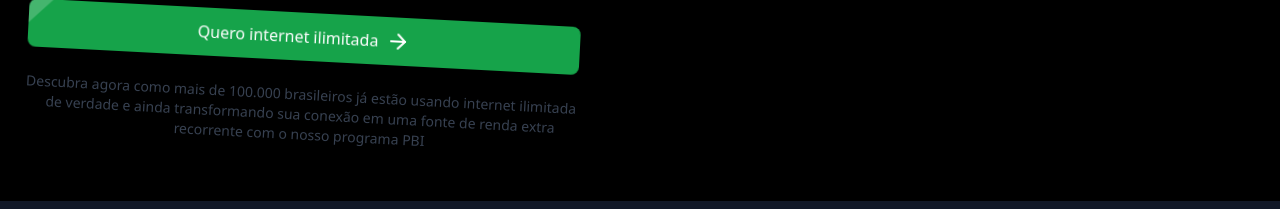
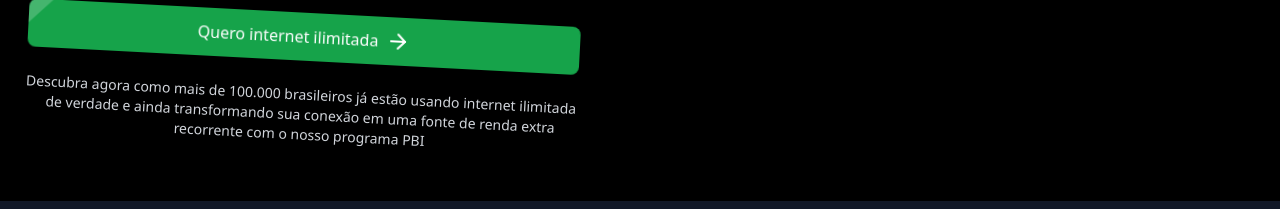
Before and after one commit to consulta-de-cobertura/vercccc, a React (Vite) app: page / in a window 1280 px wide. Shown: the part 803-1012 px from the top of the page. Built offline with nearby package versions, Linux system fonts and the light colour scheme.

Commit message:
Corrigir consistência das cores do texto no Hero

```diff
--- a/src/components/Hero.tsx
+++ b/src/components/Hero.tsx
@@ -305,7 +305,7 @@ const Hero: React.FC<HeroProps> = ({ onRedirect }) => {
               </div>
 
               <div className="mt-4 text-center">
-                <p className="text-sm text-gray-700">Descubra agora como mais de 100.000 brasileiros já estão usando internet ilimitada de verdade e ainda transformando sua conexão em uma fonte de renda extra recorrente com o nosso programa PBI</p>
+                <p className="text-sm text-gray-300">Descubra agora como mais de 100.000 brasileiros já estão usando internet ilimitada de verdade e ainda transformando sua conexão em uma fonte de renda extra recorrente com o nosso programa PBI</p>
               </div>
             </div>
           </div>
@@ -344,7 +344,7 @@ const Hero: React.FC<HeroProps> = ({ onRedirect }) => {
               </div>
 
               <div className="mt-6 text-center">
-                <p className="text-sm text-gray-700">Descubra agora como mais de 100.000 brasileiros já estão usando internet ilimitada de verdade e ainda transformando sua conexão em uma fonte de renda extra recorrente com o nosso programa PBI</p>
+                <p className="text-sm text-gray-300">Descubra agora como mais de 100.000 brasileiros já estão usando internet ilimitada de verdade e ainda transformando sua conexão em uma fonte de renda extra recorrente com o nosso programa PBI</p>
               </div>
             </div>
           </div>
```
